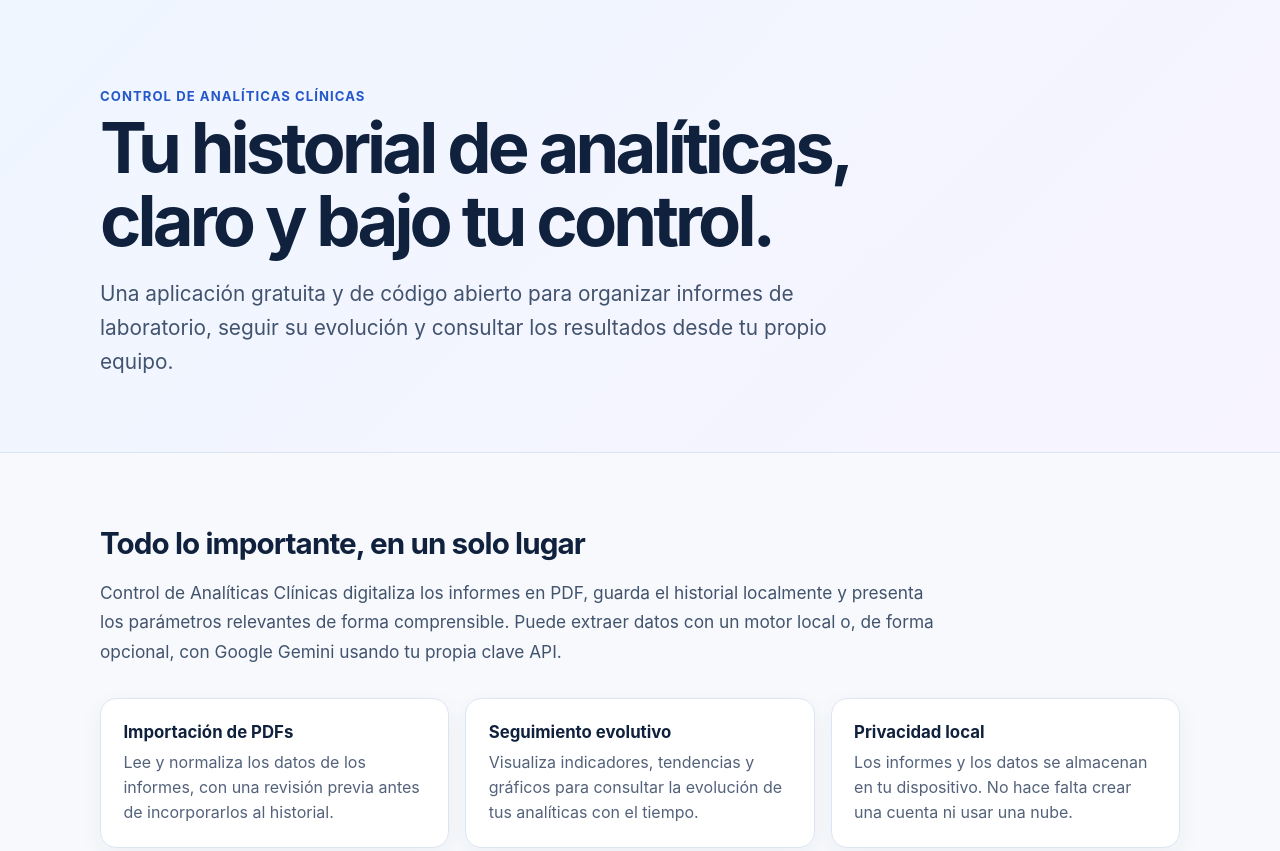
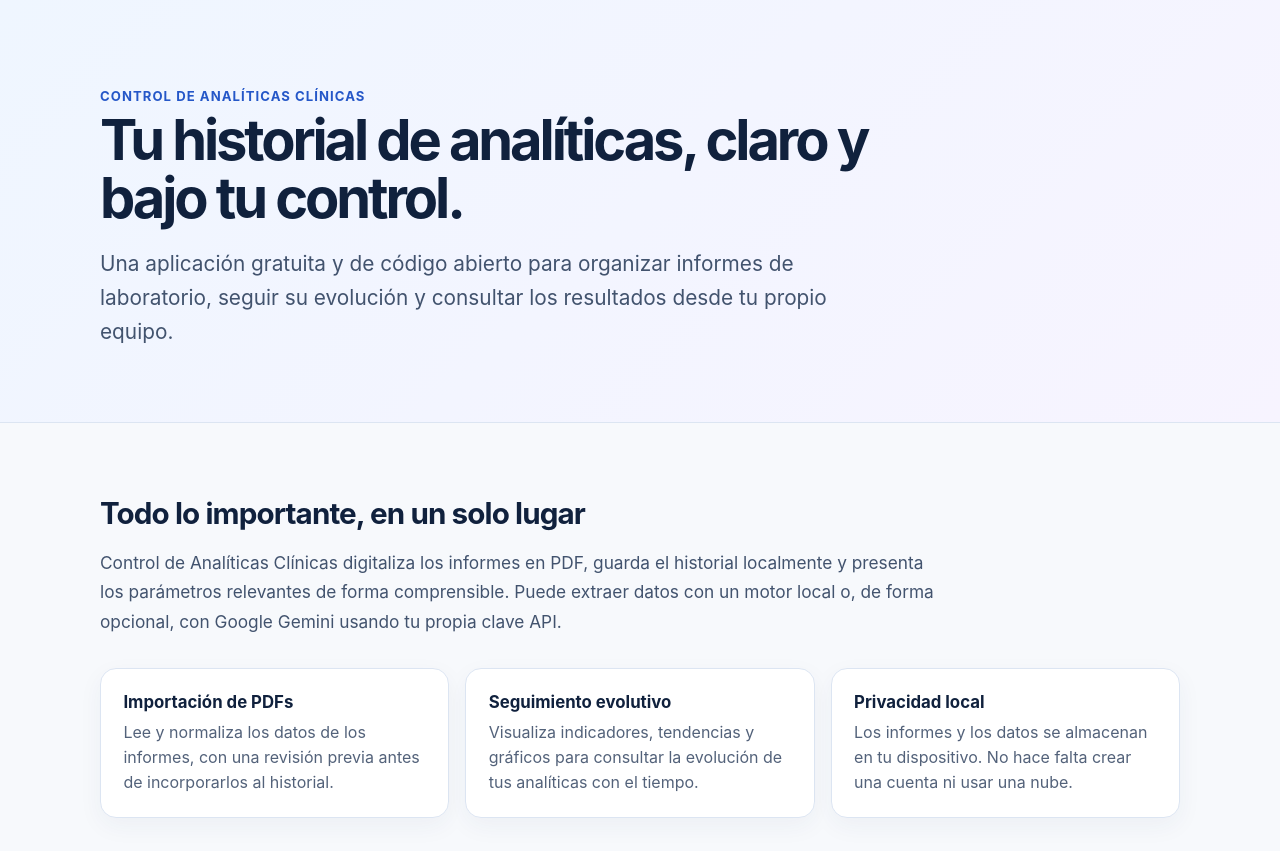
Before and after one commit to el-rocho/cac-elrocho, a website: page docs/index.html in a window 1280 px wide. Shown: the top 851 px of the page. Drawn offline with Linux system fonts and the light colour scheme.

Commit message:
Reduce el tamaño del título principal

```diff
--- a/docs/index.html
+++ b/docs/index.html
@@ -11,7 +11,7 @@
       .hero { background: linear-gradient(135deg, #eff6ff, #f7f4ff); border-bottom: 1px solid #dce5f2; padding: 5.5rem 1.5rem 4.5rem; }
       .wrap { margin: 0 auto; max-width: 1080px; }
       .eyebrow { color: #2557c8; font-size: .82rem; font-weight: 750; letter-spacing: .08em; text-transform: uppercase; }
-      h1 { font-size: clamp(2.35rem, 6vw, 4.4rem); letter-spacing: -.055em; line-height: 1.04; margin: .45rem 0 1.2rem; max-width: 800px; }
+      h1 { font-size: clamp(2rem, 5vw, 3.5rem); letter-spacing: -.055em; line-height: 1.04; margin: .45rem 0 1.2rem; max-width: 800px; }
       .lead { color: #42536e; font-size: clamp(1.08rem, 2vw, 1.3rem); line-height: 1.65; margin: 0; max-width: 760px; }
       main { padding: 4.5rem 1.5rem 5rem; } h2 { font-size: 1.85rem; letter-spacing: -.03em; margin: 0 0 1rem; }
       .intro { color: #42536e; font-size: 1.08rem; line-height: 1.7; max-width: 850px; }
```
